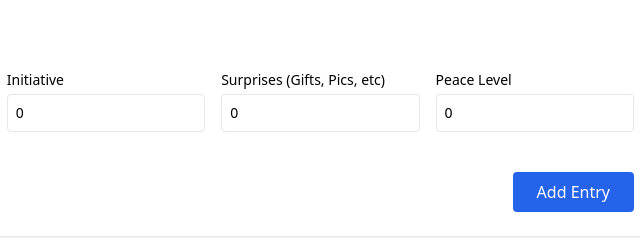
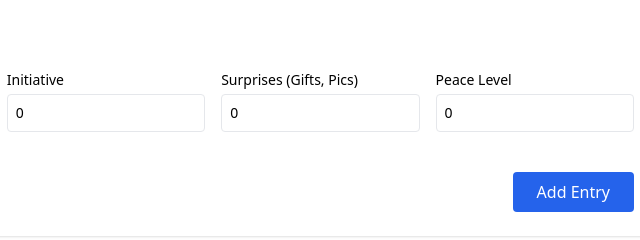
Before and after one commit to ty-russ/cpn-tracker, a plain HTML site: page index.html in a window 1280 px wide. Shown: the part 557-797 px from the top of the page, 534-1174 px from the left. Drawn offline with nearby package versions, Linux system fonts and the light colour scheme.

Commit message:
Update index.html

```diff
--- a/index.html
+++ b/index.html
@@ -197,7 +197,7 @@
           <input type="number" id="initiative" min="0" max="2" value="0" class="w-full p-2 border rounded">
         </div>
         <div>
-          <label for="surprises" class="block mb-1 font-medium">Surprises (Gifts, Pics, etc)</label>
+          <label for="surprises" class="block mb-1 font-medium">Surprises (Gifts, Pics)</label>
           <input type="number" id="surprises" min="0" max="2" value="0" class="w-full p-2 border rounded">
         </div>
         <div>
```
